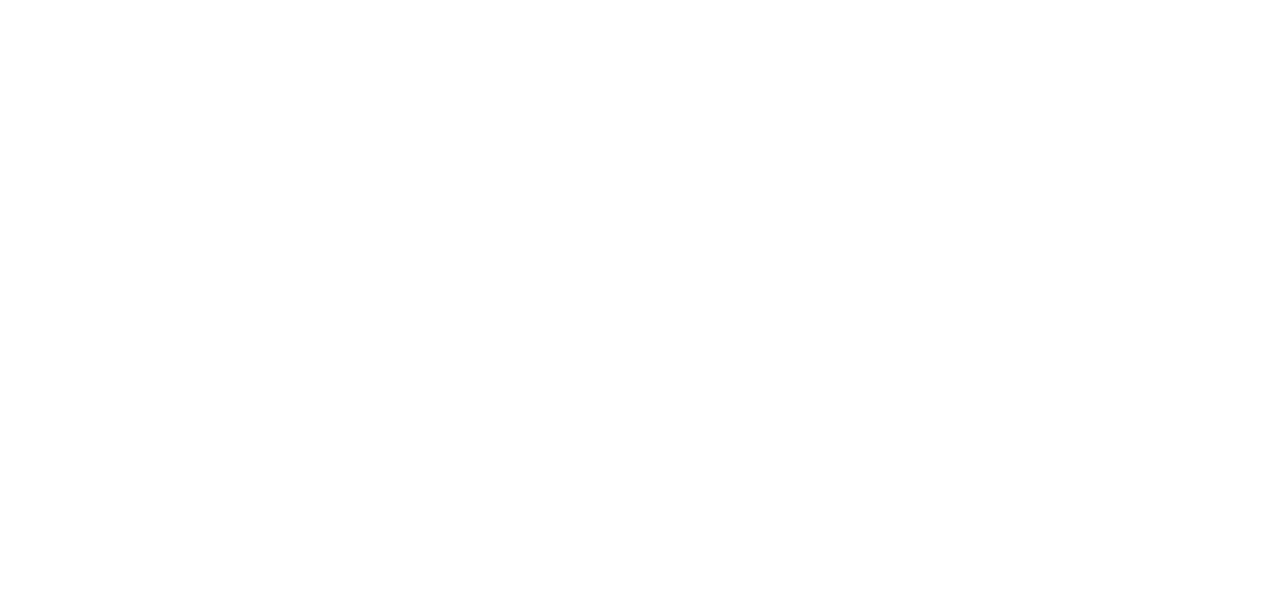
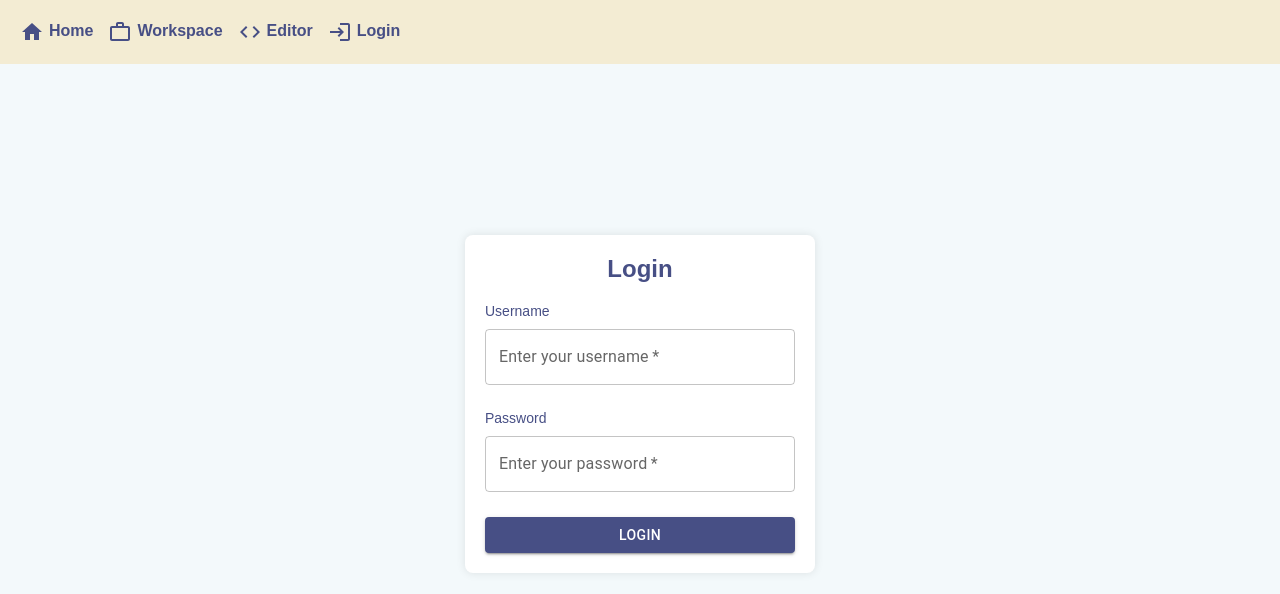
Before and after one commit to Mehemmed77/Recipe-app, a React (Vite) app: page /login in a window 1280 px wide. Shown: the top 594 px of the page. Built offline with nearby package versions, Linux system fonts and the light colour scheme.

Commit message:
routing added default pages added

```diff
--- a/package.json
+++ b/package.json
@@ -17,6 +17,7 @@
     "react": "^19.0.0",
     "react-dom": "^19.0.0",
     "react-router": "^7.1.5",
+    "react-router-dom": "^7.1.5",
     "web-compiler": "file:"
   },
   "devDependencies": {
--- /dev/null
+++ b/src/components/Editor.jsx
@@ -0,0 +1,5 @@
+export default function Editor() {
+    return <>
+        <h2>Editor</h2>
+    </>
+}
--- /dev/null
+++ b/src/components/Header.jsx
@@ -0,0 +1,36 @@
+import React from "react";
+import HomeIcon from '@mui/icons-material/Home';
+import WorkOutlineIcon from '@mui/icons-material/WorkOutline';
+import CodeIcon from '@mui/icons-material/Code';
+import LoginIcon from '@mui/icons-material/Login';
+import { Link } from "react-router";
+
+export default function Header() {
+    return <>
+        <div id="header">
+            <nav>
+                <ul>
+                    <li>
+                        <HomeIcon />
+                        <Link to="/home">Home</Link>
+                    </li>
+
+                    <li>
+                        <WorkOutlineIcon />
+                        <Link to="/workspace">Workspace</Link>
+                    </li>
+
+                    <li>
+                        <CodeIcon />
+                        <Link to="/editor">Editor</Link>
+                    </li>
+
+                    <li>
+                        <LoginIcon />
+                        <Link to="/login">Login</Link>
+                    </li>
+                </ul>
+            </nav>
+        </div>
+    </>
+}
--- /dev/null
+++ b/src/components/Home.jsx
@@ -0,0 +1,5 @@
+export default function Home() {
+    return <>
+        <p>Home</p>
+    </>
+}
--- /dev/null
+++ b/src/components/Layout.jsx
@@ -0,0 +1,9 @@
+import { Outlet } from "react-router-dom";
+import Header from "./Header";
+
+export default function Layout() {
+    return <>
+        <Header />
+        <Outlet />
+    </>
+}
--- /dev/null
+++ b/src/components/Login.jsx
@@ -0,0 +1,27 @@
+import { TextField } from "@mui/material";
+import {Button} from "@mui/material";
+import "../css/login.css";
+
+export default function Login() {
+    return <>
+        <div className="main">
+            <div className="login-container">
+                <h2>Login</h2>
+                <form>
+                    <div className="input-group">
+                        <label>Username</label>
+                        <TextField sx={{width:"100%"}} variant="outlined" label="Enter your username"
+                                    name="username" required={true} type="text" />
+                    </div>
+                    <div className="input-group">
+                        <label>Password</label>
+                        <TextField sx={{width:"100%"}} variant="outlined" label="Enter your password" name="username" required={true} type="password" />
+                    </div>
+                    <div>
+                        <Button sx={{backgroundColor:"#474F85"}} variant="contained">Login </Button>
+                    </div>
+                </form>
+            </div>
+        </div>
+    </>
+}
--- /dev/null
+++ b/src/components/Main.jsx
@@ -0,0 +1,21 @@
+import { BrowserRouter, Routes, Route } from "react-router-dom";
+import Editor from "./Editor";
+import Layout from "./Layout";
+import Home from "./Home";
+import Workspace from "./Workspace";
+import Login from "./Login";
+
+export default function Main () {
+    return <>
+        <BrowserRouter>
+            <Routes>
+                <Route path="/" element={<Layout />}>
+                    <Route path="editor/" element={<Editor />} />
+                    <Route path="home/" element={<Home />} />
+                    <Route path="workspace/" element={<Workspace />} />
+                    <Route path="login/" element={<Login />} />
+                </Route>
+            </Routes>
+        </BrowserRouter>
+    </>
+}
--- /dev/null
+++ b/src/components/Workspace.jsx
@@ -0,0 +1,3 @@
+export default function Workspace() {
+
+}
--- /dev/null
+++ b/src/css/index.css
@@ -0,0 +1,43 @@
+*,*::before,*::after {
+    box-sizing: border-box;
+}
+
+* {
+    margin: 0;
+    padding: 0;
+}
+
+html {
+    background-color: #F3F9FB;
+    font-family:fantasy;
+}
+
+#header {
+    background-color: #F3ECD3;
+    padding: 20px;
+}
+
+nav > ul{
+    display: flex;
+    gap:15px;
+    list-style-type: none;
+    color: #474F85;
+}
+
+li {
+    display: flex;
+    align-items: center;
+    gap:5px;
+}
+
+a {
+    text-decoration: none;
+    color: inherit;
+    font-weight: bold;
+    border-bottom: 2px solid transparent;
+    transition: border-color 0.3s ease-in-out;
+}
+
+a:hover {
+    border-bottom: 2px solid #474F85;
+}
--- /dev/null
+++ b/src/css/login.css
@@ -0,0 +1,52 @@
+.main {
+    width: 100%;
+    display: flex;
+    justify-content: center;
+    align-items: center;
+    height: 85vh;
+}
+
+.login-container {
+    background: white;
+    color: #474F85;
+    padding: 20px;
+    border-radius: 8px;
+    box-shadow: 0 0 10px rgba(0, 0, 0, 0.1);
+    width: 350px;
+    text-align: center;
+}
+
+h2 {
+    margin-bottom: 20px;
+}
+
+form {
+    display: flex;
+    flex-direction: column;
+    gap:10px;
+}
+
+.input-group {
+    margin-bottom: 15px;
+    text-align: left;
+}
+
+label {
+    display: block;
+    font-size: 14px;
+    margin-bottom: 10px;
+}
+
+input {
+    width: 100%;
+    padding: 8px;
+    border: 1px solid #ccc;
+    border-radius: 5px;
+}
+
+button {
+    width: 100%;
+    padding: 10px;
+    font-size: 16px;
+    cursor: pointer;
+}
--- a/src/main.jsx
+++ b/src/main.jsx
@@ -1,7 +1,11 @@
-import { StrictMode } from 'react'
-import { createRoot } from 'react-dom/client'
+import { StrictMode } from 'react';
+import { createRoot } from 'react-dom/client';
+import Header from './components/Header';
+import Main from './components/Main';
+import "./css/index.css";
 
 createRoot(document.getElementById('root')).render(
   <StrictMode>
+    <Main />
   </StrictMode>,
 )
```
Also changed, not shown: 1 other file (tests, documents, lock files or other folders).
